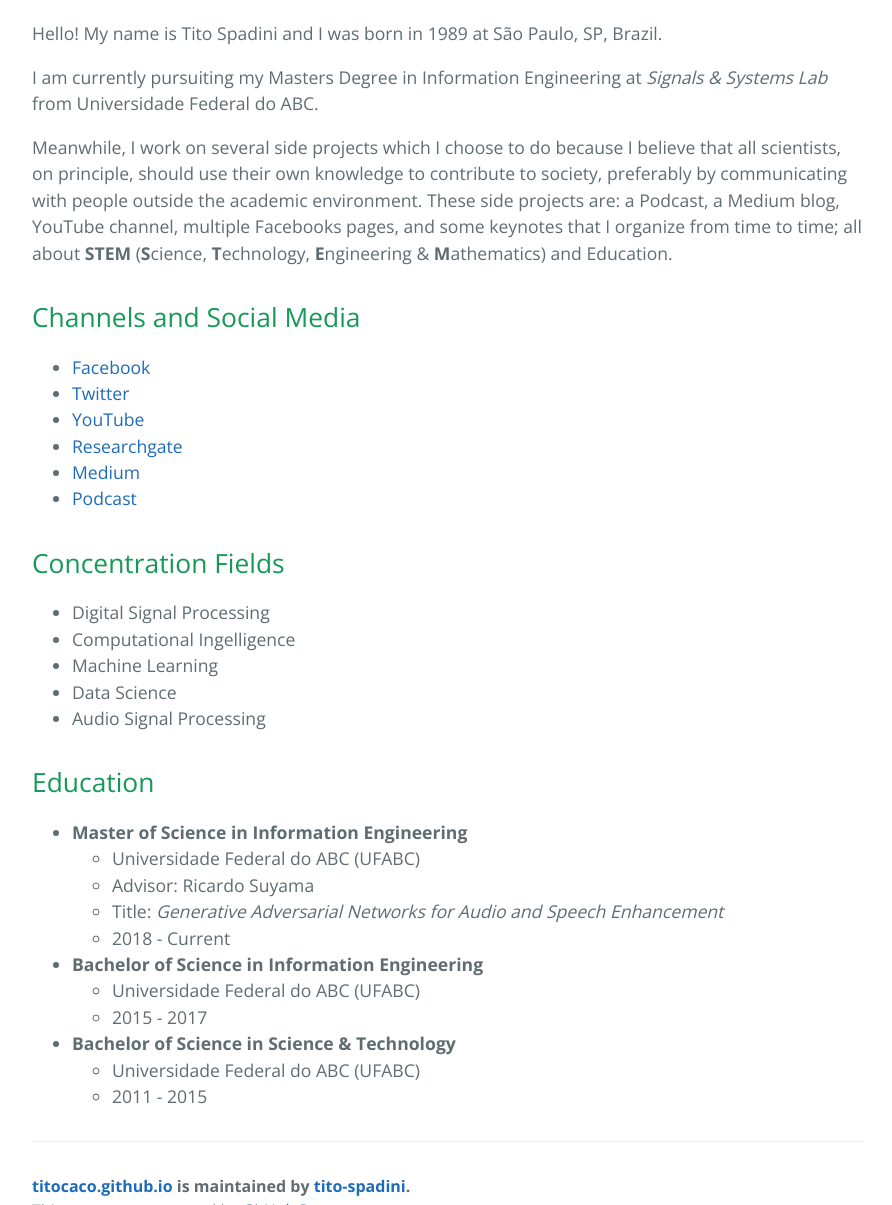
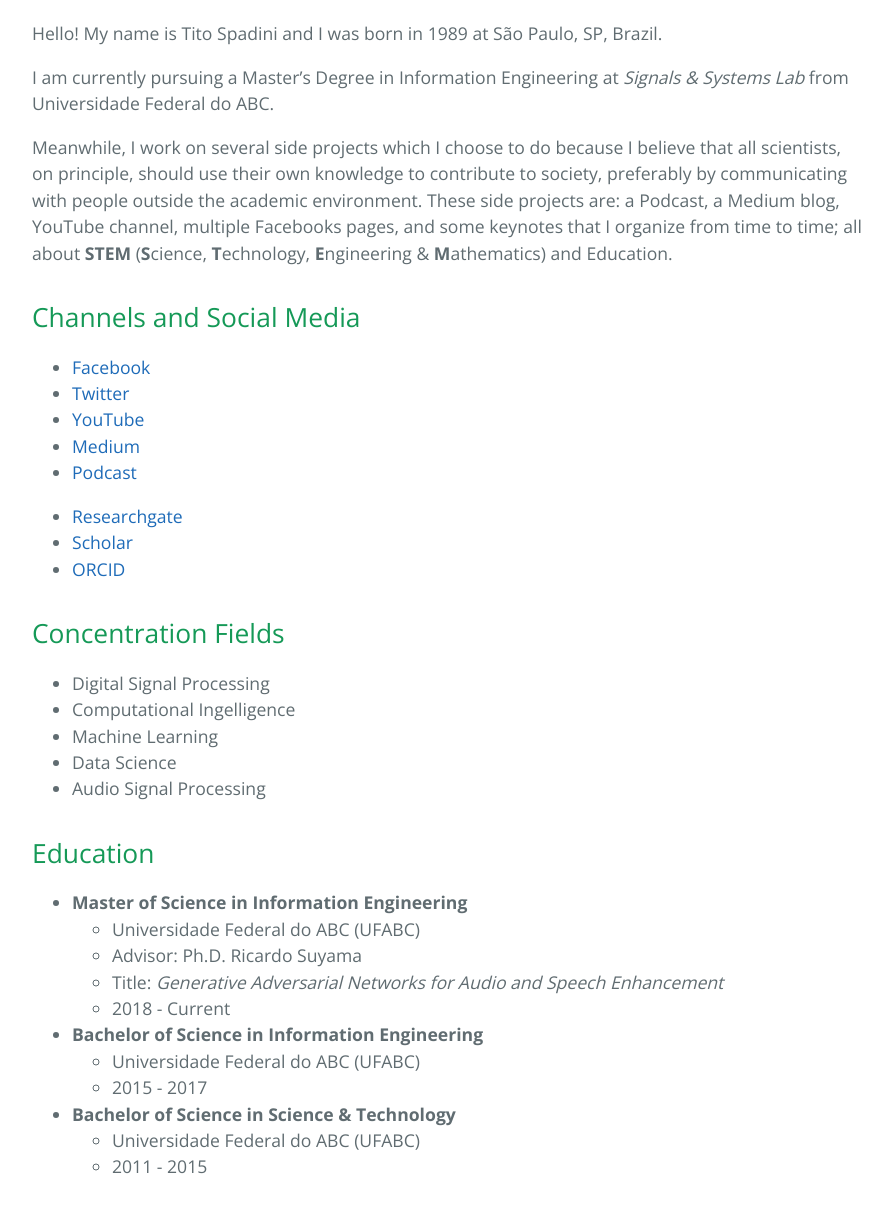
Before and after one commit to tito-spadini/titocaco.github.io, a Jekyll site: the page built from index.md, in a window 1280 px wide and 1400 px high, scrolled down 424 px, cut to the strip 195-1400 px from the top of the window. Shown: the whole strip, without its empty margins (192-1084 px from the left). Built offline with Jekyll 4.4.1, drawn with Linux system fonts in a browser that asks for light colours.

Commit message:
correcting bio

```diff
--- a/_config.yml
+++ b/_config.yml
@@ -3,3 +3,11 @@ description: Information Engineer, Scientist, Researcher, Professor, Developer,
 show_downloads: false
 google_analytics:
 theme: jekyll-theme-cayman
+
+url:  https://titocaco.github.io
+languages: ["en", "pt"]
+exclude_from_localizations: ["assets", "CNAME"]
+defaultLang: en
+languageNames:
+  en: English
+  pt: Portuguese
--- a/index.md
+++ b/index.md
@@ -6,7 +6,7 @@ layout: default
 
 Hello! My name is Tito Spadini and I was born in 1989 at São Paulo, SP, Brazil.
 
-I am currently pursuiting my Masters Degree in Information Engineering at _Signals & Systems Lab_ from Universidade Federal do ABC.
+I am currently pursuing a Master's Degree in Information Engineering at _Signals & Systems Lab_ from Universidade Federal do ABC.
 
 Meanwhile, I work on several side projects which I choose to do because I believe that all scientists, on principle, should use their own knowledge to contribute to society, preferably by communicating with people outside the academic environment. These side projects are: a Podcast, a Medium blog, YouTube channel, multiple Facebooks pages, and some keynotes that I organize from time to time; all about **STEM** (**S**cience, **T**echnology, **E**ngineering & **M**athematics) and Education.
 
@@ -14,9 +14,12 @@ Meanwhile, I work on several side projects which I choose to do because I believ
 * [Facebook](https://www.facebook.com/titospadini)
 * [Twitter](https://www.twitter.com/titospadini)
 * [YouTube](https://www.youtube.com/titocaco)
-* [Researchgate](https://www.researchgate.net/profile/Tito_Caco_Spadini)
 * [Medium](https://www.medium.com/@titospadini)
 * [Podcast](https://www.facebook.com/cafecomsinais)
+
+* [Researchgate](https://www.researchgate.net/profile/Tito_Caco_Spadini)
+* [Scholar](https://scholar.google.com.br/citations?user=5d13kDAAAAAJ)
+* [ORCID](https://orcid.org/0000-0002-2716-174X)
 
 ## Concentration Fields
   * Digital Signal Processing
@@ -31,7 +34,7 @@ Meanwhile, I work on several side projects which I choose to do because I believ
 
 * **Master of Science in Information Engineering**
   * Universidade Federal do ABC (UFABC)
-  * Advisor:  Ricardo Suyama
+  * Advisor:  Ph.D. Ricardo Suyama
   * Title:  _Generative Adversarial Networks for Audio and Speech Enhancement_
   * 2018 - Current
 
```
